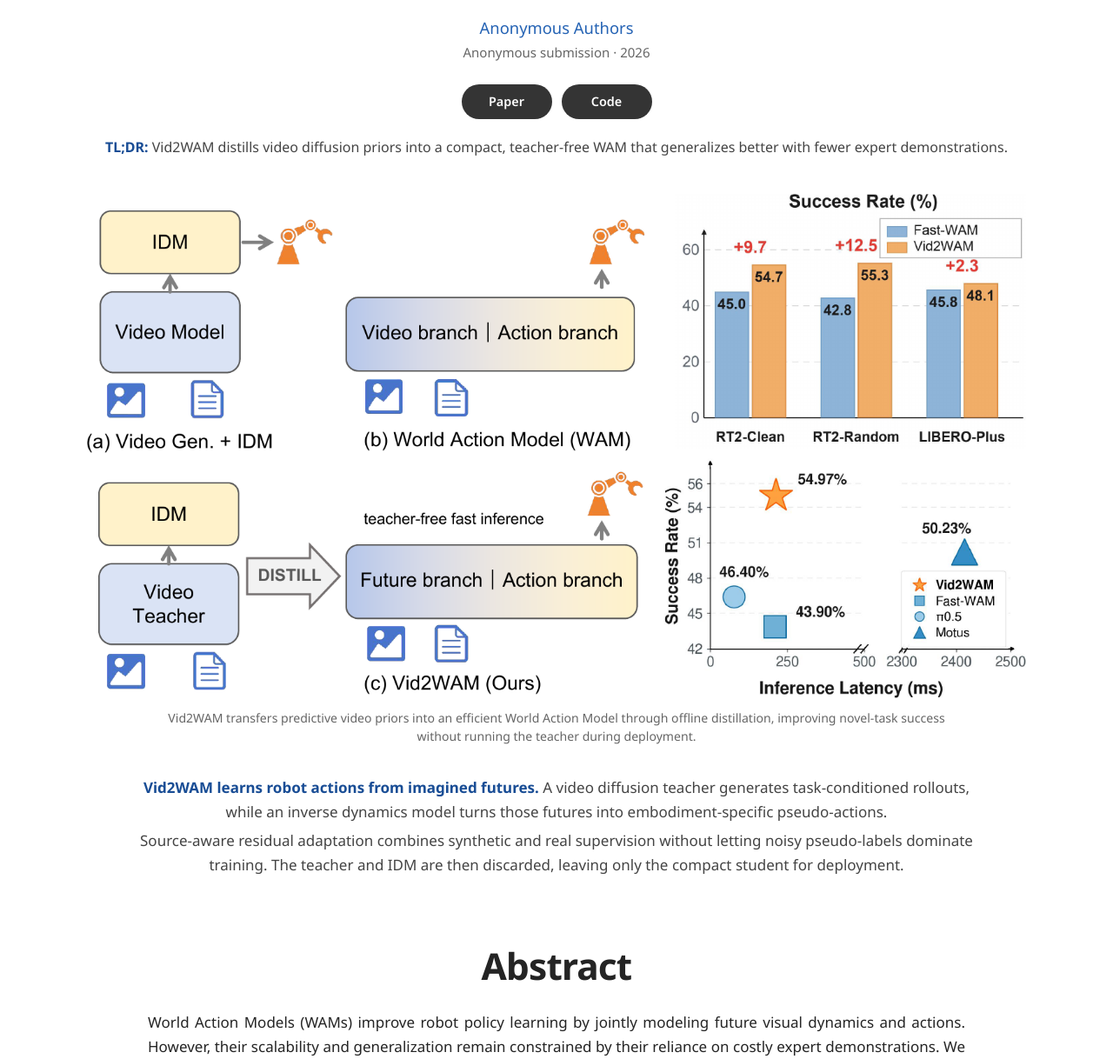
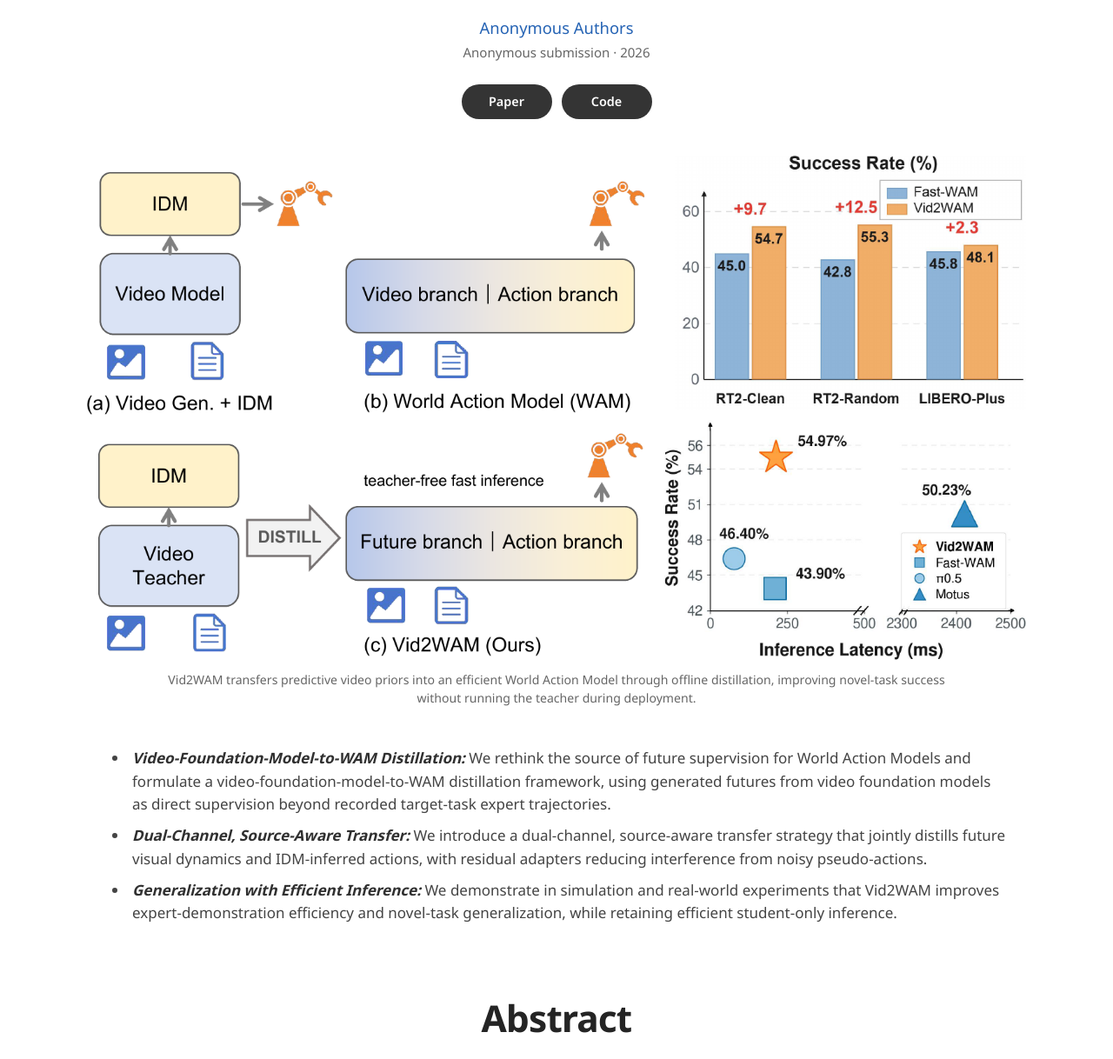
Before and after one commit to qch-FA/vid2wam-website, a plain HTML site: page index.html in a window 1280 px wide. Shown: the part 292-1510 px from the top of the page at 87% size. Drawn offline with Linux system fonts and the light colour scheme.

Commit message:
Replace summary with paper contributions

```diff
--- a/index.html
+++ b/index.html
@@ -20,7 +20,7 @@
       href="https://fonts.googleapis.com/css2?family=Noto+Sans:wght@400;500;600;700&amp;display=swap"
       rel="stylesheet"
     />
-    <link rel="stylesheet" href="styles.css?v=20260805b" />
+    <link rel="stylesheet" href="styles.css?v=20260805c" />
   </head>
   <body>
     <main>
@@ -32,10 +32,6 @@
           <a href="#" data-placeholder onclick="return false">Paper</a>
           <a href="#" data-placeholder onclick="return false">Code</a>
         </nav>
-        <p class="tldr">
-          <strong>TL;DR:</strong> Vid2WAM distills video diffusion priors into a compact, teacher-free WAM that
-          generalizes better with fewer expert demonstrations.
-        </p>
       </header>
 
       <section class="container lead-teaser">
@@ -53,16 +49,25 @@
         </figure>
       </section>
 
-      <section class="container project-summary" aria-label="Paper summary">
-        <p>
-          <b>Vid2WAM learns robot actions from imagined futures.</b> A video diffusion teacher generates
-          task-conditioned rollouts, while an inverse dynamics model turns those futures into embodiment-specific
-          pseudo-actions.
-        </p>
-        <p>
-          Source-aware residual adaptation combines synthetic and real supervision without letting noisy pseudo-labels
-          dominate training. The teacher and IDM are then discarded, leaving only the compact student for deployment.
-        </p>
+      <section class="container project-summary" aria-label="Contributions">
+        <ul class="contribution-list">
+          <li>
+            <strong><em>Video-Foundation-Model-to-WAM Distillation:</em></strong> We rethink the source of future
+            supervision for World Action Models and formulate a video-foundation-model-to-WAM distillation framework,
+            using generated futures from video foundation models as direct supervision beyond recorded target-task
+            expert trajectories.
+          </li>
+          <li>
+            <strong><em>Dual-Channel, Source-Aware Transfer:</em></strong> We introduce a dual-channel, source-aware
+            transfer strategy that jointly distills future visual dynamics and IDM-inferred actions, with residual
+            adapters reducing interference from noisy pseudo-actions.
+          </li>
+          <li>
+            <strong><em>Generalization with Efficient Inference:</em></strong> We demonstrate in simulation and
+            real-world experiments that Vid2WAM improves expert-demonstration efficiency and novel-task generalization,
+            while retaining efficient student-only inference.
+          </li>
+        </ul>
       </section>
 
       <section class="container project-section">
--- a/styles.css
+++ b/styles.css
@@ -86,16 +86,6 @@ h1 span { color: var(--blue); }
 
 .links a[data-placeholder] { cursor: default; }
 
-.tldr {
-  max-width: 1080px;
-  margin: 20px auto 0;
-  color: #444;
-  font-size: 1rem;
-  line-height: 1.5;
-}
-
-.tldr strong { color: var(--blue-dark); }
-
 .lead-teaser { padding-top: 42px; }
 
 .realworld-video {
@@ -117,17 +107,24 @@ h2 {
 }
 
 .project-summary {
-  max-width: 960px;
-  padding-top: 30px;
-  text-align: center;
+  max-width: 1040px;
+  padding-top: 36px;
+  text-align: left;
 }
 
-.project-summary p {
-  margin: 5px 0;
+.contribution-list {
+  margin: 0;
+  padding-left: 28px;
   color: #444;
 }
 
-.project-summary b { color: var(--blue-dark); }
+.contribution-list li {
+  margin: 10px 0;
+  padding-left: 4px;
+  line-height: 1.55;
+}
+
+.contribution-list strong { color: #303030; }
 
 .project-section { padding-top: 72px; }
 
```
